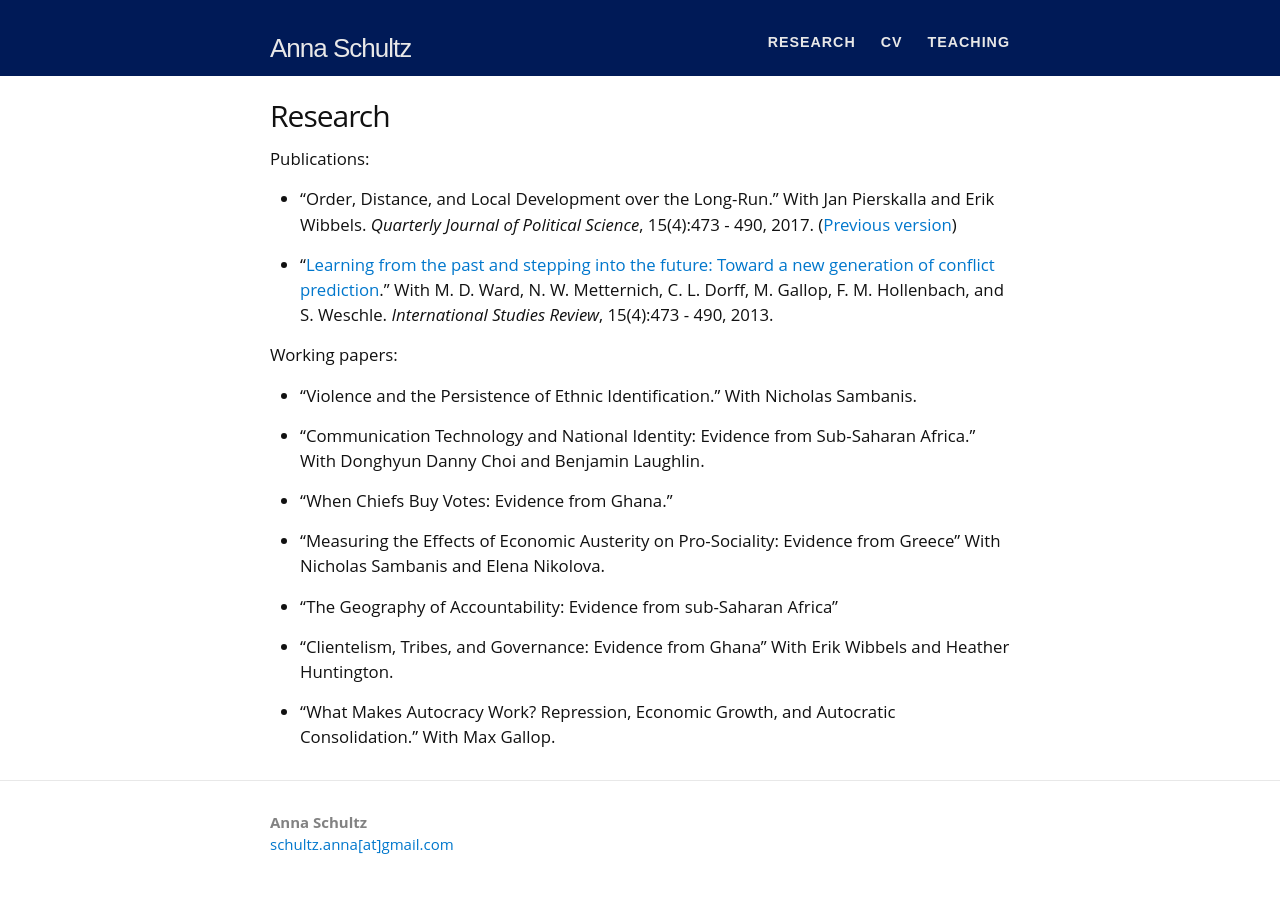
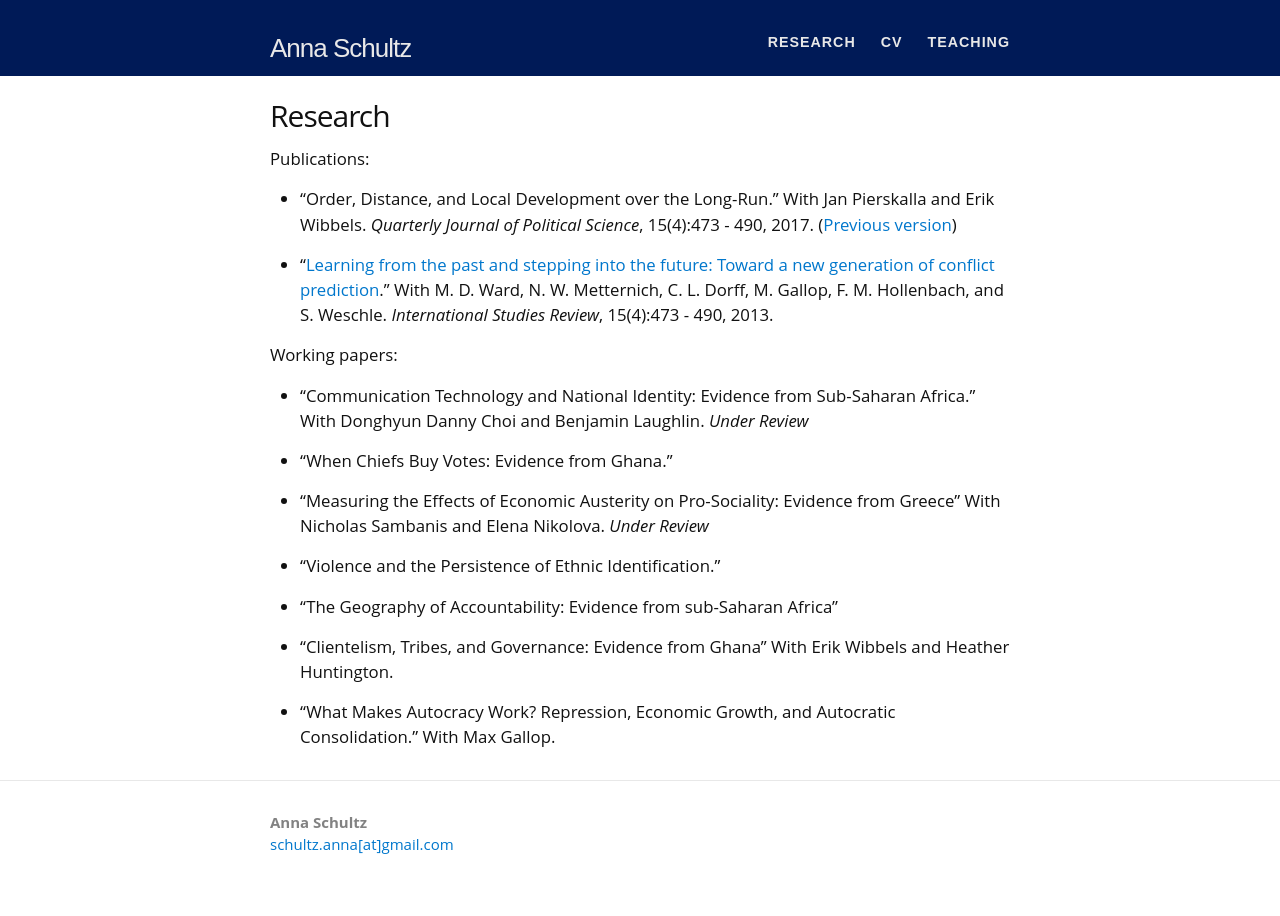
Before and after one commit to annaschultz/annaschultz.github.io, a Jekyll site: the page built from research.md, in a window 1280 px wide. Built offline with Jekyll 4.4.1, drawn with Linux system fonts in a browser that asks for light colours.

Commit message:
Update research.md

```diff
--- a/research.md
+++ b/research.md
@@ -13,13 +13,13 @@ Publications:
 
 Working papers:
 
-+ “Violence and the Persistence of Ethnic Identification.” With Nicholas Sambanis.
-
-+ “Communication Technology and National Identity: Evidence from Sub-Saharan Africa.” With Donghyun Danny Choi and Benjamin Laughlin.
++ “Communication Technology and National Identity: Evidence from Sub-Saharan Africa.” With Donghyun Danny Choi and Benjamin Laughlin. *Under Review*
 
 + “When Chiefs Buy Votes: Evidence from Ghana.”
 
-+ “Measuring the Effects of Economic Austerity on Pro-Sociality: Evidence from Greece” With Nicholas Sambanis and Elena Nikolova.
++ “Measuring the Effects of Economic Austerity on Pro-Sociality: Evidence from Greece” With Nicholas Sambanis and Elena Nikolova. *Under Review*
+
++ “Violence and the Persistence of Ethnic Identification.”
 
 + “The Geography of Accountability: Evidence from sub-Saharan Africa”
 
```
